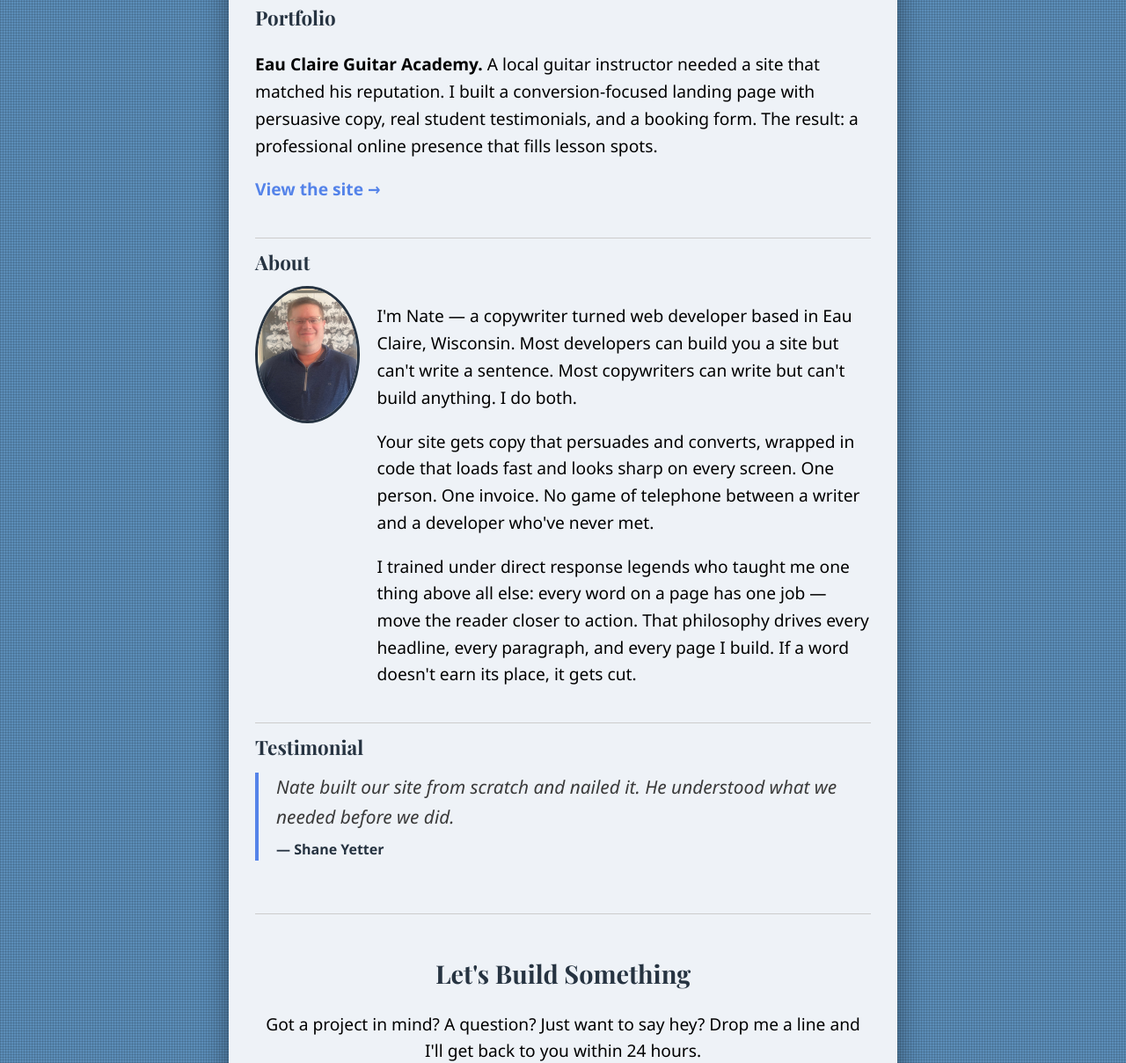
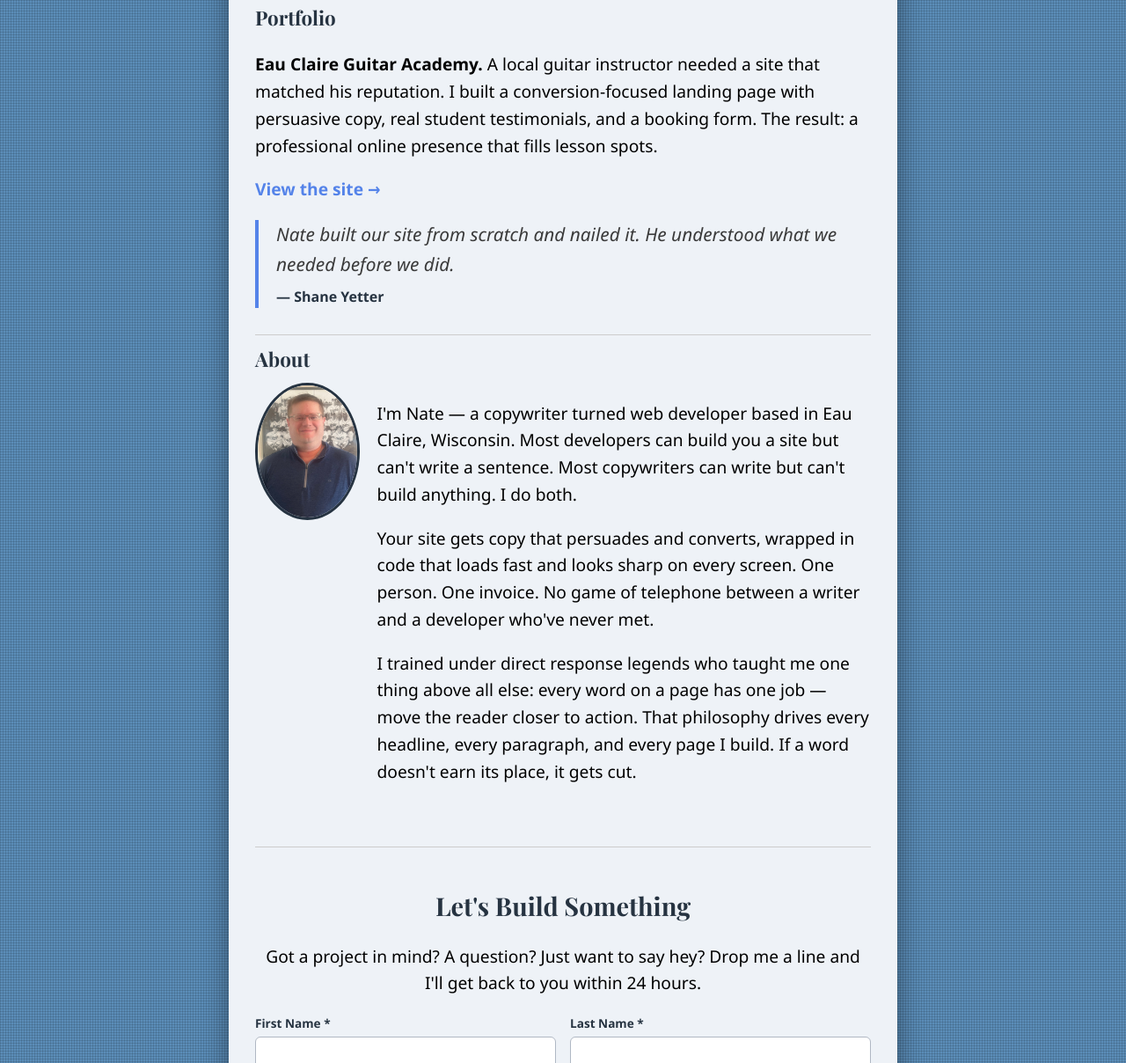
Before and after one commit to NateLewis98/copy-and-code, a website: page public/index.html in a window 1280 px wide. Shown: the part 1197-2405 px from the top of the page at 88% size. Drawn offline with nearby package versions, Linux system fonts and the light colour scheme.

Commit message:
Move testimonial into Portfolio section, remove separate Testimonial section
Co-Authored-By: Claude Opus 4.6 <noreply@anthropic.com>

```diff
--- a/public/index.html
+++ b/public/index.html
@@ -17,7 +17,7 @@
     <link rel="canonical" href="https://copyandcode.io">
     <link rel="icon" type="image/svg+xml" href="favicon.svg">
     <link href="https://fonts.googleapis.com/css2?family=Playfair+Display:wght@400;700&display=swap" rel="stylesheet">
-    <link rel="stylesheet" href="styles.css?v7">
+    <link rel="stylesheet" href="styles.css?v8">
 </head>
 <body>
     <header>
@@ -57,14 +57,18 @@ mistake. Good design stays out of the way and lets the copy do its job.</p>
 </div>
 
 <div class="main-sections">
- <h3>Portfolio</h3>
+    <h3>Portfolio</h3>
     <p><strong>Eau Claire Guitar Academy.</strong>
-A local guitar instructor needed a site that matched his reputation. I built a conversion-focused landing page with
- persuasive copy, real student testimonials, and a booking form. The result: a professional online presence that fills
-  lesson spots.</p>
+    A local guitar instructor needed a site that matched his reputation. I built a conversion-focused landing page with
+    persuasive copy, real student testimonials, and a booking form. The result: a professional online presence that fills
+    lesson spots.</p>
 
-  <p><a href="https://eau-claire-guitar-academy.onrender.com" target="_blank" class="portfolio-link">View the site &rarr;</a></p>
+    <p><a href="https://eau-claire-guitar-academy.onrender.com" target="_blank" class="portfolio-link">View the site &rarr;</a></p>
 
+    <blockquote class="testimonial">
+        Nate built our site from scratch and nailed it. He understood what we needed before we did.
+        <div class="testimonial-author">&mdash; Shane Yetter</div>
+    </blockquote>
 </div>
 
 <div class="main-sections">
@@ -85,13 +89,6 @@ A local guitar instructor needed a site that matched his reputation. I built a c
 </div>
 </div>
 
-<div class="main-sections">
-    <h3>Testimonial</h3>
-    <blockquote class="testimonial">
-        Nate built our site from scratch and nailed it. He understood what we needed before we did.
-        <div class="testimonial-author">&mdash; Shane Yetter</div>
-    </blockquote>
-</div>
         <section id="contact-form">
             <h2>Let's Build Something</h2>
             <p id="project-in-mind">Got a project in mind? A question? Just want to say hey? Drop me a line and I'll get back to you within 24 hours.</p>
```
